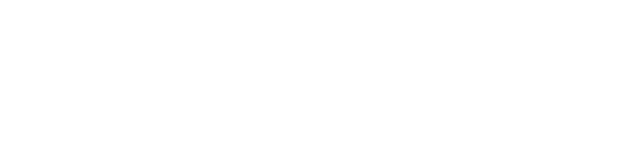
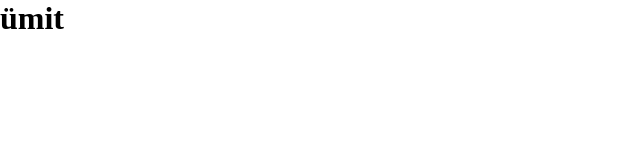
Before and after one commit to latifgg/group-project, a plain HTML site: page index.html in a window 1280 px wide. Shown: the whole page, without its empty margins (0-640 px from the left). Drawn offline with Linux system fonts and the light colour scheme.

Commit message:
first commit

```diff
--- a/index.html
+++ b/index.html
@@ -8,8 +8,7 @@
     <title>Group Project Memory Game</title>
 </head>
 <body>
-
-
+<h1>ümit</h1>
 
     <script src="script.js"></script>
 </body>
```
